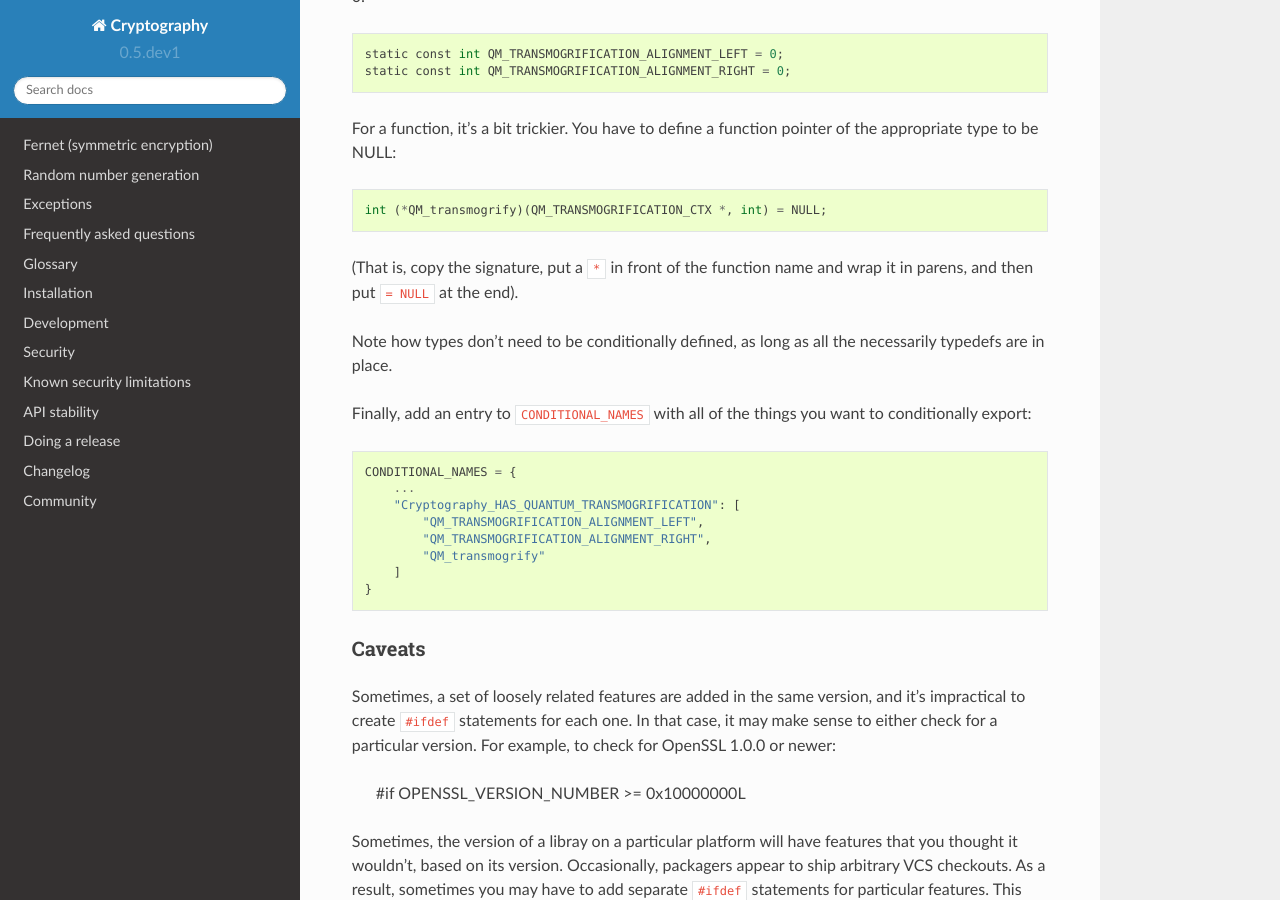
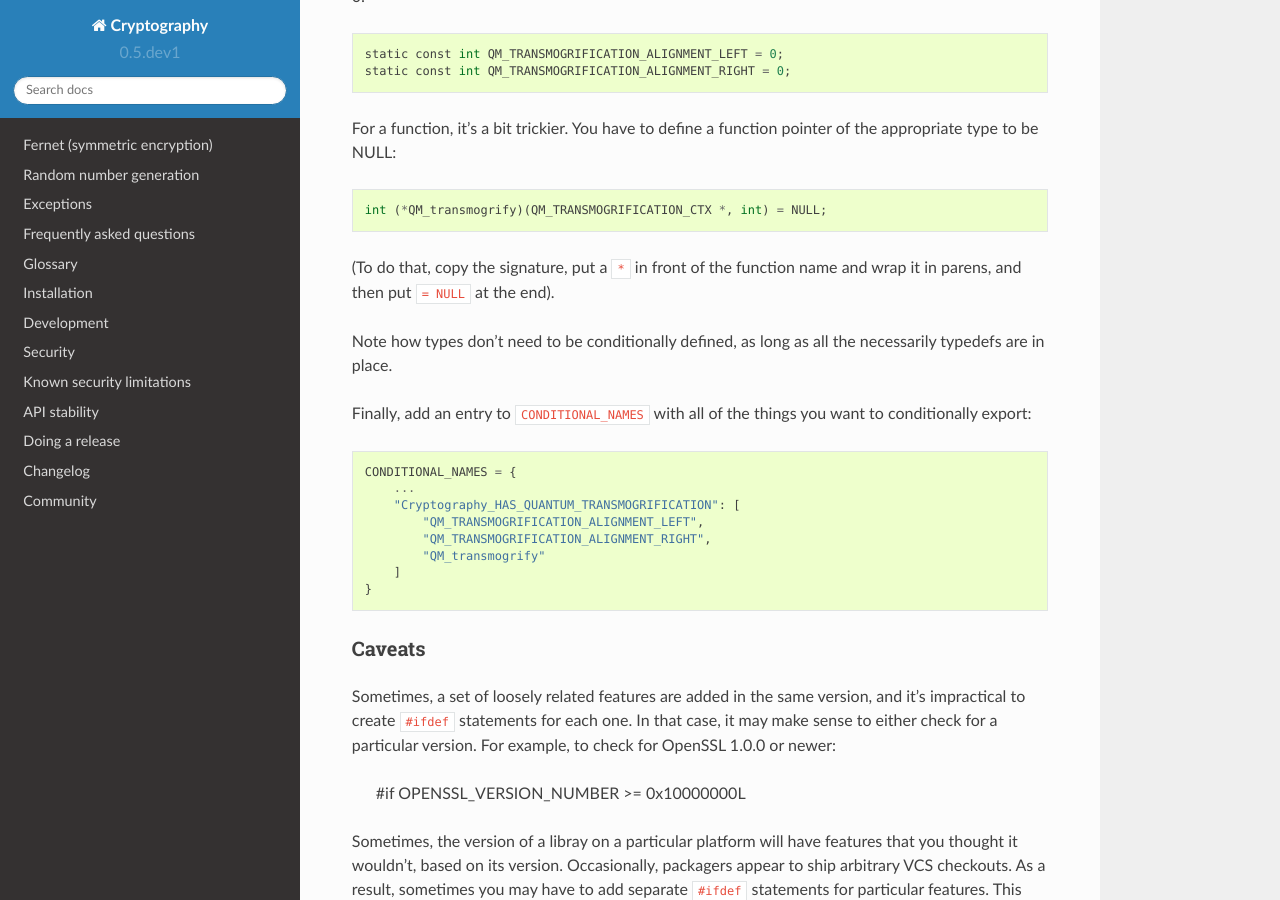
Before and after one commit to WebKing0121/cryptography, a Sphinx documentation site: the page built from docs/development/c-bindings.rst, in a window 1280 px wide and 900 px high, scrolled down 1832 px. Built offline with Sphinx 7.4.7 and the Read the Docs theme 2.0.0, drawn with Linux system fonts in a browser that asks for light colours; pages that are not in the unit, such as notebooks, are missing from menus.

Commit message:
Improve wording

```diff
--- a/docs/development/c-bindings.rst
+++ b/docs/development/c-bindings.rst
@@ -83,7 +83,7 @@ pointer of the appropriate type to be NULL::
 
     int (*QM_transmogrify)(QM_TRANSMOGRIFICATION_CTX *, int) = NULL;
 
-(That is, copy the signature, put a ``*`` in front of the function
+(To do that, copy the signature, put a ``*`` in front of the function
 name and wrap it in parens, and then put ``= NULL`` at the end).
 
 Note how types don't need to be conditionally defined, as long as all
```
